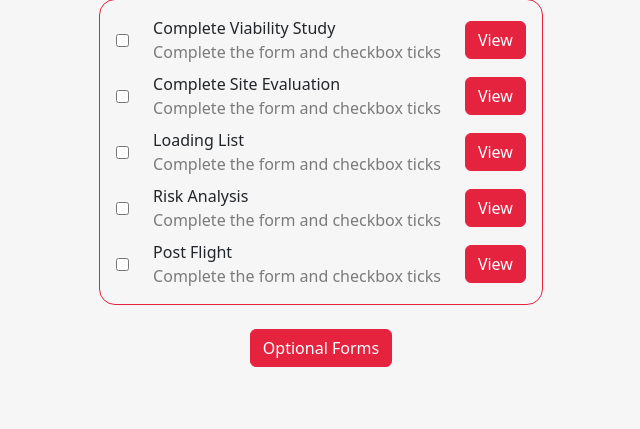
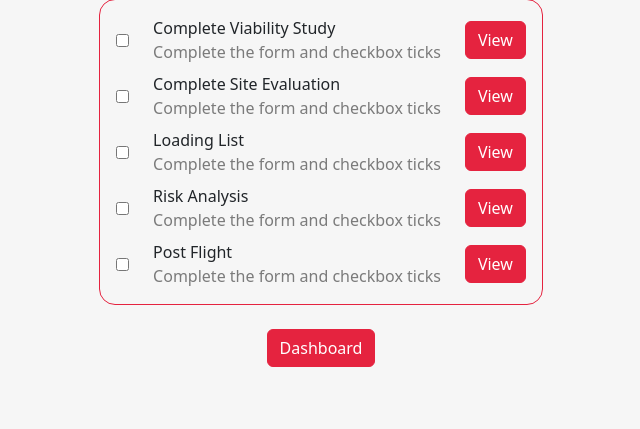
Before and after one commit to NikitaEdin/SOC09109-2025-TR2-Group-Project, a Flask app: page /create_project/create-rural in a window 1280 px wide. Shown: the part 353-782 px from the top of the page, without its empty margins (319-959 px from the left). Run offline with Flask 3, Linux system fonts and the light colour scheme.

Commit message:
Fixed route errror
Added a link to the dashboard instead of linking back to optional forms

```diff
--- a/app/routes_checklist.py
+++ b/app/routes_checklist.py
@@ -34,7 +34,7 @@ def create_project_rural():
         }
     }
 
-    return render_template('create_project/create_project_rural.html', checks=checks)
+    return render_template("create_project/create_project_rural.html", checks=checks)
 
 @app.route("/create_project/create-urban", methods=['GET','POST'])
 def create_project_urban():
@@ -71,7 +71,7 @@ def create_project_urban():
         }
     }
 
-    return render_template('create_project/create_project_urban.html', checks=checks)
+    return render_template("create_project/create_project_urban.html", checks=checks)
 
 @app.route('/create_project/optional/<int:project_id>', methods =['GET','POST'])
 def optional(project_id):
--- a/app/templates/create_project/create_project_rural.html
+++ b/app/templates/create_project/create_project_rural.html
@@ -39,7 +39,7 @@
                 {% endfor %}
             </div>
         </div>
-        <a href="{{ url_for('optional', rural='True') }}" class="btn btn-primary">Optional Forms</a>
+        <a href="{{ url_for('dashboard') }}" class="btn btn-primary">Dashboard</a>
     </form>
 </div>
 {% endblock %}
--- a/app/templates/create_project/create_project_urban.html
+++ b/app/templates/create_project/create_project_urban.html
@@ -39,7 +39,7 @@
                 {% endfor %}
             </div>
         </div>
-        <a href="{{ url_for('optional', urban='True') }}" class="btn btn-primary">Optional Forms</a>
+        <a href="{{ url_for('dashboard') }}" class="btn btn-primary">Dashboard</a>
     </form>
 </div>
 {% endblock %}
```
